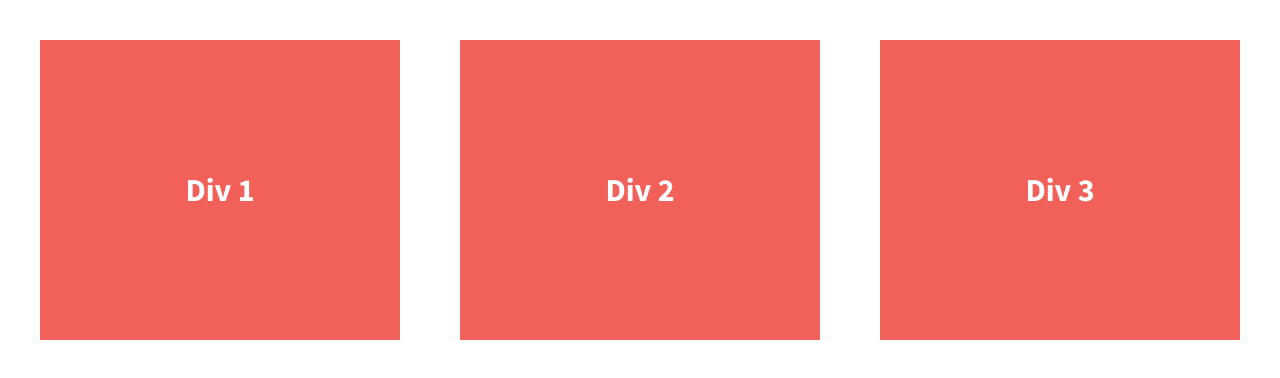
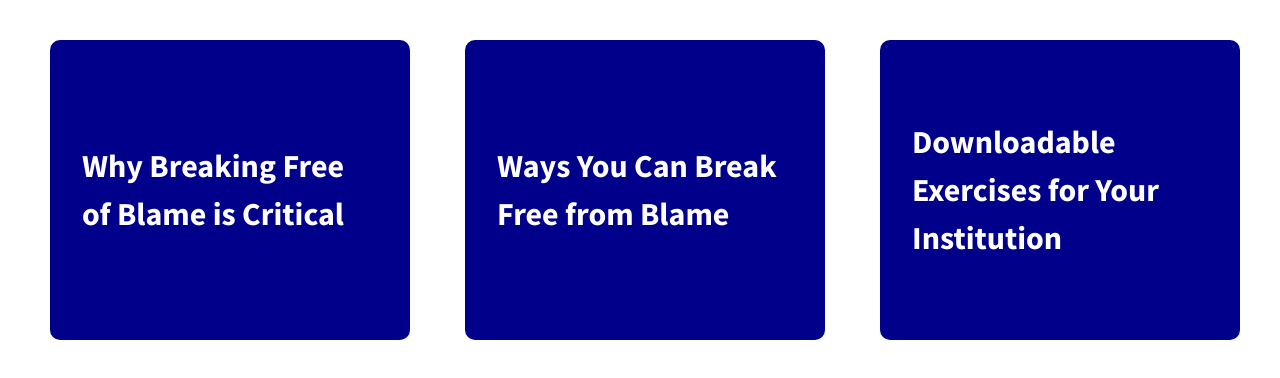
Before and after one commit to legendoflilac/flexbox-grids, a plain HTML site: page index.html in a window 1280 px wide. Drawn offline with nearby package versions, Linux system fonts and the light colour scheme.

Commit message:
Adjusted HTML and CSS per instructions

```diff
--- a/css/main.css
+++ b/css/main.css
@@ -120,7 +120,9 @@ body {
   color: #fff;
   line-height: 1.5em;
   font-size: 1.6em;
-  background-color: #f16059;
+  background-color: darkblue;
+  border-radius: 10px;
+  margin-left: 10px;
   height: 300px;
   display: flex;
   width: 30%;
@@ -128,7 +130,9 @@ body {
   align-items: center;
 }
 
-
+p {
+    margin: 0 1em;
+}
 
 
 /* ==========================================================================
--- a/index.html
+++ b/index.html
@@ -23,13 +23,13 @@
 
         <section class="wrapper">
             <div class="div-1">
-                Div 1
+                <p>Why Breaking Free of Blame is Critical</p>
             </div>
             <div class="div-2">
-                Div 2
+                <p>Ways You Can Break Free from Blame</p>
             </div>
             <div class="div-3">
-                Div 3
+                <p>Downloadable Exercises for Your Institution</p>
             </div>
         </section>
 
```
